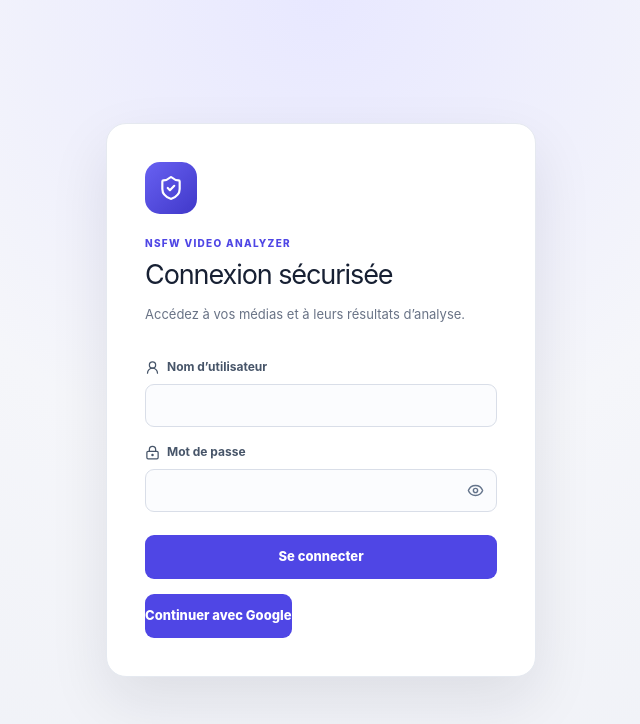
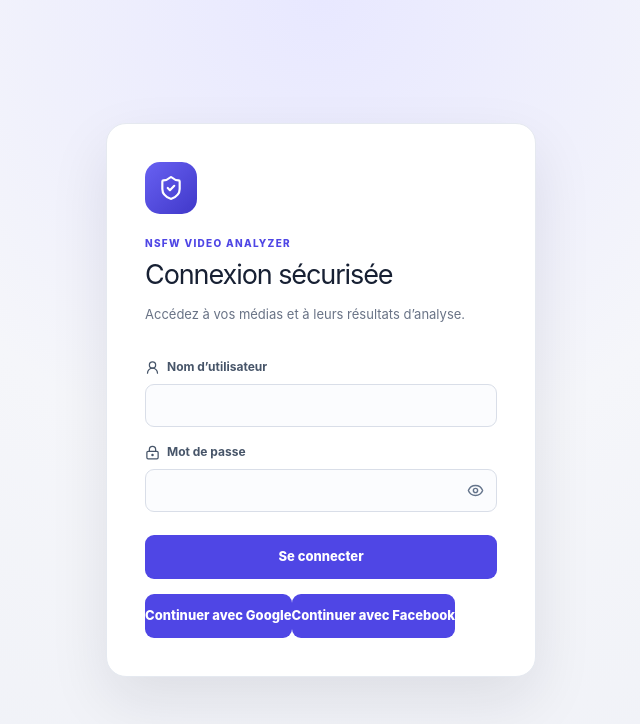
Before and after one commit to kharmaodo/nsfw-video-analyzer, a Next.js app in the folder frontend/: page /login in a window 1280 px wide. Shown: the top 724 px of the page, without its empty margins (319-959 px from the left). Built offline with nearby package versions, Linux system fonts and the light colour scheme; no server answers.

Commit message:
feat: frontend facebook

```diff
--- a/frontend/app/login/page.tsx
+++ b/frontend/app/login/page.tsx
@@ -80,6 +80,12 @@
   }
 
 
+  function startFacebookLogin(): void {
+    setError(null);
+    window.location.assign(`${backendOrigin}/auth/oauth/facebook/login`);
+  }
+
+
   async function submit(event: FormEvent<HTMLFormElement>) {
     event.preventDefault();
     setSubmitting(true);
@@ -145,6 +151,15 @@
           Continuer avec Google
         </button>
 
+        <button
+          type="button"
+          className="login-submit"
+          onClick={startFacebookLogin}
+          disabled={submitting || oauthExchanging}
+        >
+          Continuer avec Facebook
+        </button>
+
       </section>
     </main>
   );
```
Also changed, not shown: 1 other file (tests, documents, lock files or other folders).
